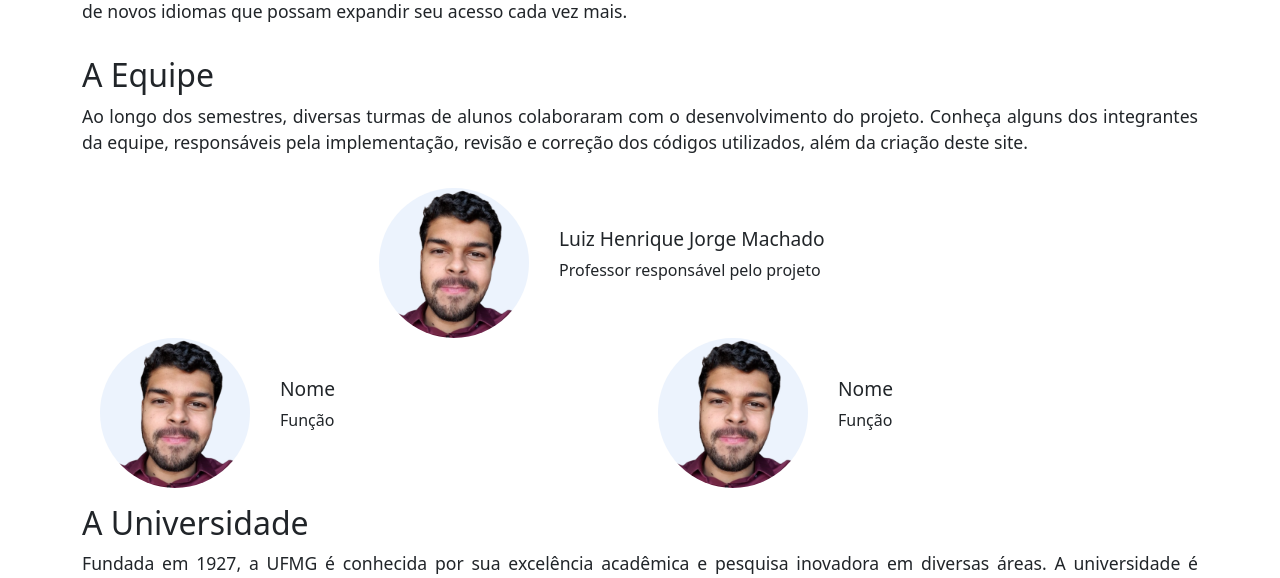
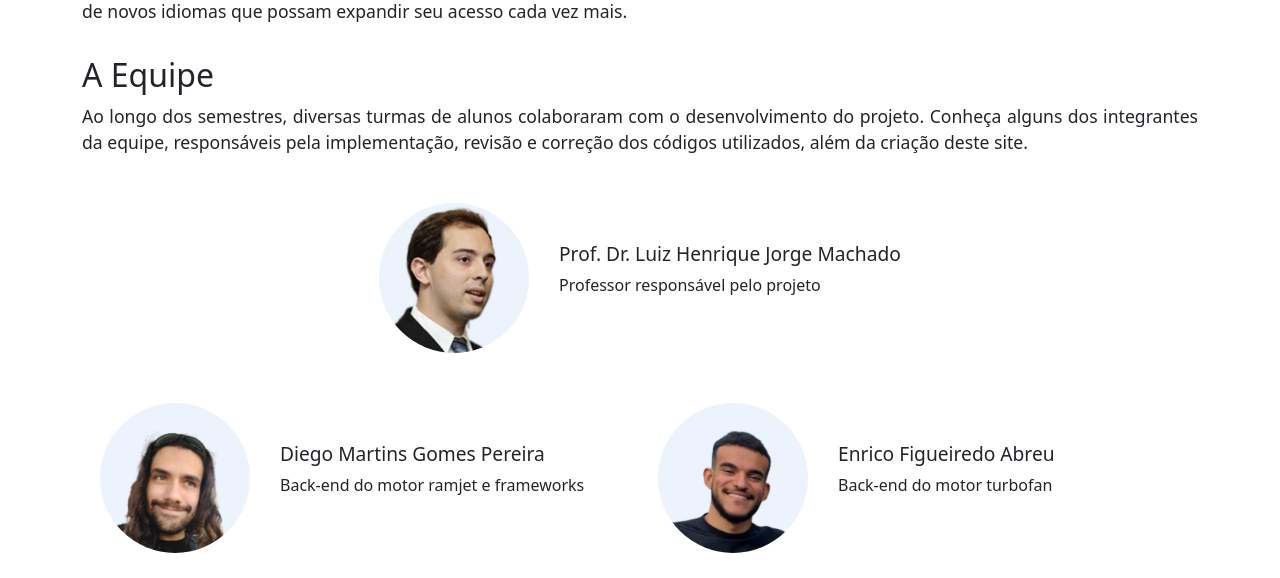
Before and after one commit to DiurD/Projeto-de-Propuls-o-II, a Django app: page /sobre in a window 1280 px wide. Shown: the part 357-935 px from the top of the page. Run offline with Django 4.2, Linux system fonts and the light colour scheme.

Commit message:
Finalização da página "sobre" e alterações em "bibliografia"

```diff
--- a/AircraftEngines/app_motores_de_aeronaves/static/CSS/index.css
+++ b/AircraftEngines/app_motores_de_aeronaves/static/CSS/index.css
@@ -136,3 +136,9 @@ main.container{
 	font-weight: 500;
 	font-size: 1.2rem;
 }
+
+.linha-sobre{
+	padding-top: 15px;
+	padding-bottom: 15px;
+	margin-bottom: 20px;
+}
--- a/AircraftEngines/app_motores_de_aeronaves/templates/Site_arquivos/instrucoes.html
+++ b/AircraftEngines/app_motores_de_aeronaves/templates/Site_arquivos/instrucoes.html
@@ -28,7 +28,7 @@
 		<section>
 			<div>
 				<h1 class="Titulo">Instruções de uso</h1>
-				<p>Nesta seção, você encontra algumas informações sobre como utilizar o AeroCalc para diferentes tipos de motores,
+				<p>Nesta seção, você encontra algumas informações sobre como utilizar a seção de <a href="/"><b>Cálculo</b></a> do AeroCalc para diferentes tipos de motores,
 					além da definição de todas as variáveis de entrada, e de saída, para cada tipo de motor analisado. </p>
 			</div>
 			<hr>
--- a/AircraftEngines/app_motores_de_aeronaves/templates/Site_arquivos/sobre.html
+++ b/AircraftEngines/app_motores_de_aeronaves/templates/Site_arquivos/sobre.html
@@ -48,10 +48,10 @@
 						<div class="col-3">
 						</div>
 						<div class=" col-2 container-imagem">
-							<img src="{% static 'images/Vinicius-sobre.png' %}" class="imagem-professor" alt="">
+							<img src="{% static 'images/LM-sobre.png' %}" class="imagem-professor" alt="">
 						</div>
 						<div class="col-4 texto-equipe">
-							<h3 class="nome-sobre">Luiz Henrique Jorge Machado</h3>
+							<h3 class="nome-sobre">Prof. Dr. Luiz Henrique Jorge Machado</h3>
 							<p>Professor responsável pelo projeto</p>
 						</div>
 						<div class="col-3">
@@ -59,18 +59,50 @@
 					</div>
 					<div class="row linha-sobre">
 						<div class=" col-2 container-imagem">
-							<img src="{% static 'images/Vinicius-sobre.png' %}" class="imagem-professor" alt="">
+							<img src="{% static 'images/Diego-sobre.png' %}" class="imagem-professor" alt="">
 						</div>
 						<div class="col-4 texto-equipe">
-							<h3 class="nome-sobre">Nome</h3>
-							<p>Função</p>
+							<h3 class="nome-sobre">Diego Martins Gomes Pereira</h3>
+							<p>Back-end do motor ramjet e frameworks</p>
+						</div>
+						<div class=" col-2 container-imagem">
+							<img src="{% static 'images/Enrico-sobre.png' %}" class="imagem-professor" alt="">
+						</div>
+						<div class="col-4 texto-equipe">
+							<h3 class="nome-sobre">Enrico Figueiredo Abreu</h3>
+							<p>Back-end do motor turbofan</p>
+						</div>
+					</div>
+					<div class="row linha-sobre">
+						<div class=" col-2 container-imagem">
+							<img src="{% static 'images/Gabriel-sobre.png' %}" class="imagem-professor" alt="">
+						</div>
+						<div class="col-4 texto-equipe">
+							<h3 class="nome-sobre">Gabriel Messias Londe</h3>
+							<p>Back-end do motor turboprop</p>
 						</div>
 						<div class=" col-2 container-imagem">
 							<img src="{% static 'images/Vinicius-sobre.png' %}" class="imagem-professor" alt="">
 						</div>
 						<div class="col-4 texto-equipe">
-							<h3 class="nome-sobre">Nome</h3>
-							<p>Função</p>
+							<h3 class="nome-sobre">Luiz Gustavo Miconi Soltz</h3>
+							<p>Back-end do motor turbojet</p>
+						</div>
+					</div>
+					<div class="row linha-sobre">
+						<div class=" col-2 container-imagem">
+							<img src="{% static 'images/Pedro-sobre.png' %}" class="imagem-professor" alt="">
+						</div>
+						<div class="col-4 texto-equipe">
+							<h3 class="nome-sobre">Pedro Cesar Bastos Moreira</h3>
+							<p>Redação de artigo científico</p>
+						</div>
+						<div class=" col-2 container-imagem">
+							<img src="{% static 'images/Vinicius-sobre.png' %}" class="imagem-professor" alt="">
+						</div>
+						<div class="col-4 texto-equipe">
+							<h3 class="nome-sobre">Vinícius Antunes de Souza</h3>
+							<p>Front-end do AeroCalc</p>
 						</div>
 					</div>
 				</div>
```
Also changed, not shown: AircraftEngines/app_motores_de_aeronaves/templates/Site_arquivos/bibliografia.html (+19 -1 lines), AircraftEngines/app_motores_de_aeronaves/static/images/Diego-sobre.png (added), AircraftEngines/app_motores_de_aeronaves/static/images/Enrico-sobre.png (added), AircraftEngines/app_motores_de_aeronaves/static/images/Gabriel-sobre.png (added), AircraftEngines/app_motores_de_aeronaves/static/images/LM-sobre.png (added), AircraftEngines/app_motores_de_aeronaves/static/images/Pedro-sobre.png (added), AircraftEngines/app_motores_de_aeronaves/static/images/artigo-bibliografia.png (added).
